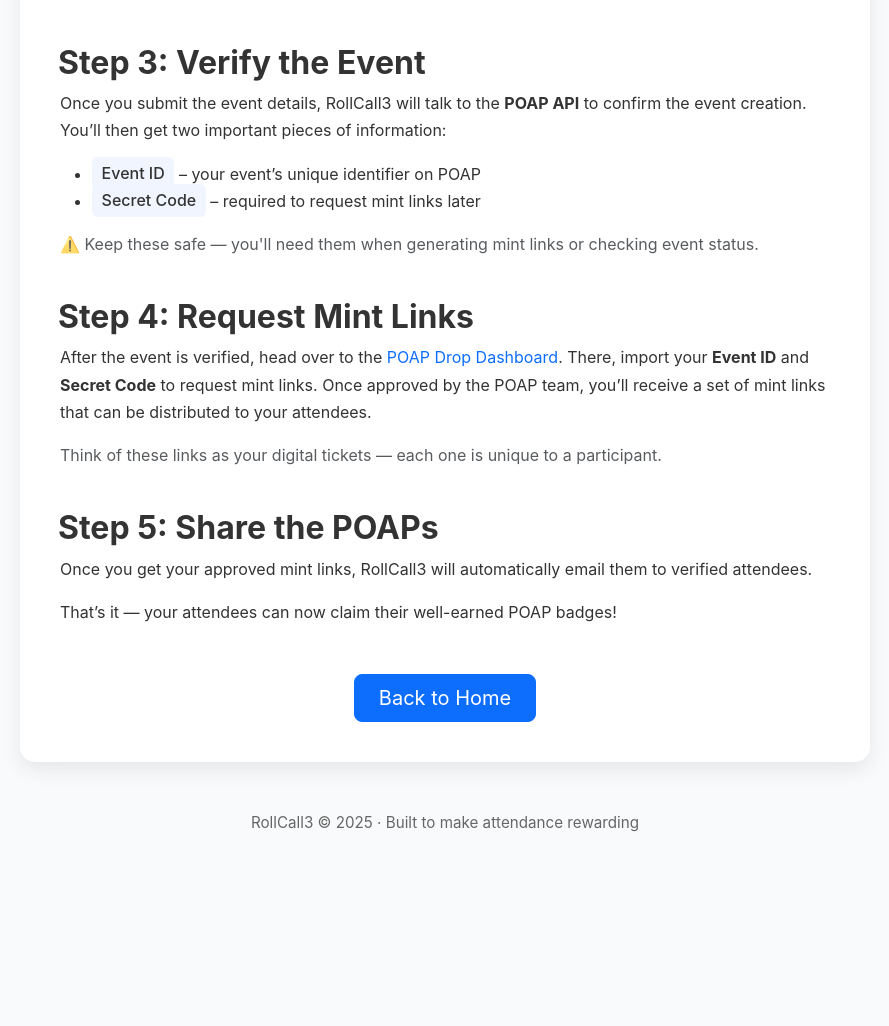
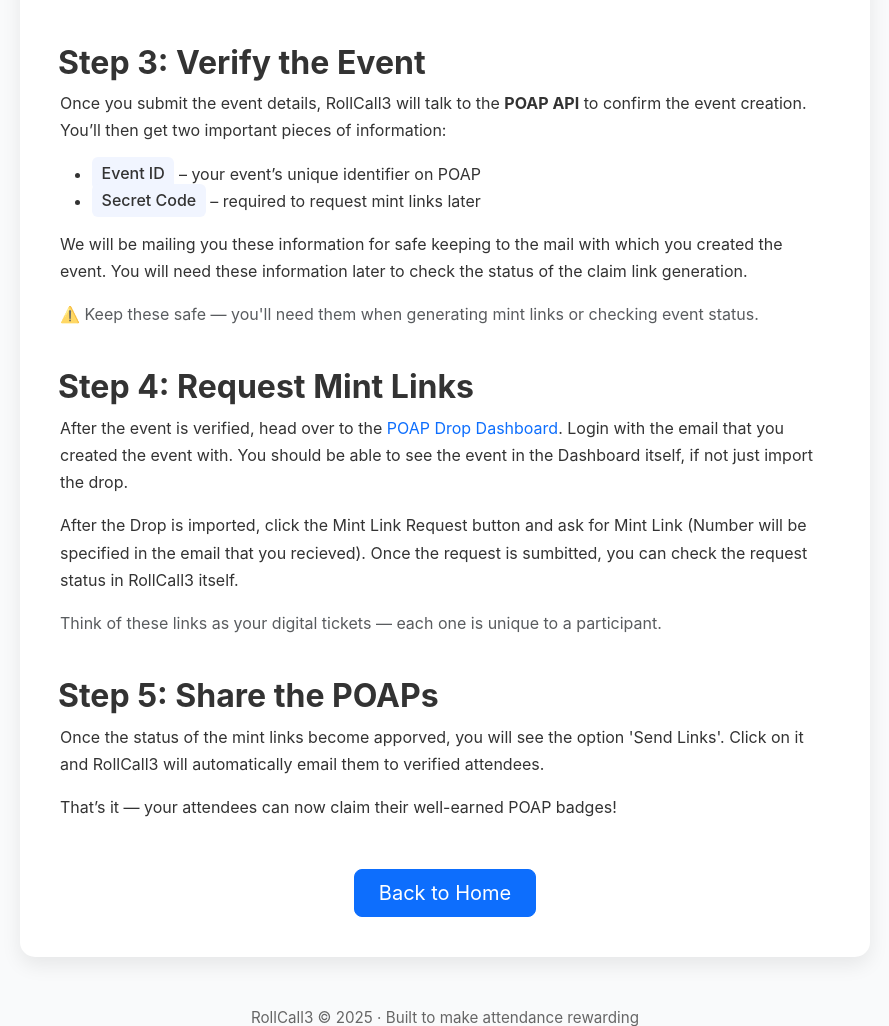
Before and after one commit to SR-005/RollCall3, a Flask app: page /help in a window 1280 px wide. Shown: the part 1040-2066 px from the top of the page, without its empty margins (195-1084 px from the left). Before the commit the page ends 1872 px from the top, so only its background shows below. Run offline with Flask 3, Linux system fonts and the light colour scheme; some libraries are stand-ins or nearby versions.

Commit message:
help page updated

```diff
--- a/templates/help.html
+++ b/templates/help.html
@@ -57,6 +57,9 @@
         <li><span class="highlight">Event ID</span> – your event’s unique identifier on POAP</li>
         <li><span class="highlight">Secret Code</span> – required to request mint links later</li>
       </ul>
+      <p>
+        We will be mailing you these information for safe keeping to the mail with which you created the event. You will need these information later to check the status of the claim link generation.
+      </p>
       <p class="text-muted">
         ⚠️ Keep these safe — you'll need them when generating mint links or checking event status.
       </p>
@@ -65,8 +68,11 @@
       <p>
         After the event is verified, head over to the
         <a href="https://drops.poap.xyz" target="_blank">POAP Drop Dashboard</a>.
-        There, import your <strong>Event ID</strong> and <strong>Secret Code</strong> to request mint links.
-        Once approved by the POAP team, you’ll receive a set of mint links that can be distributed to your attendees.
+        Login with the email that you created the event with. You should be able to see the event in the Dashboard itself, if not just import the drop.
+      </p>
+      <p>
+        After the Drop is imported, click the Mint Link Request button and ask for Mint Link (Number will be specified in the email that you recieved).
+        Once the request is sumbitted, you can check the request status in RollCall3 itself.
       </p>
       <p class="text-muted">
          Think of these links as your digital tickets — each one is unique to a participant.
@@ -74,7 +80,7 @@
 
       <h2><span class="emoji"></span> Step 5: Share the POAPs</h2>
       <p>
-        Once you get your approved mint links, RollCall3 will automatically email them to verified attendees.
+        Once the status of the mint links become apporved, you will see the option 'Send Links'. Click on it and RollCall3 will automatically email them to verified attendees.
       </p>
       <p>
         That’s it — your attendees can now claim their well-earned POAP badges!
```
